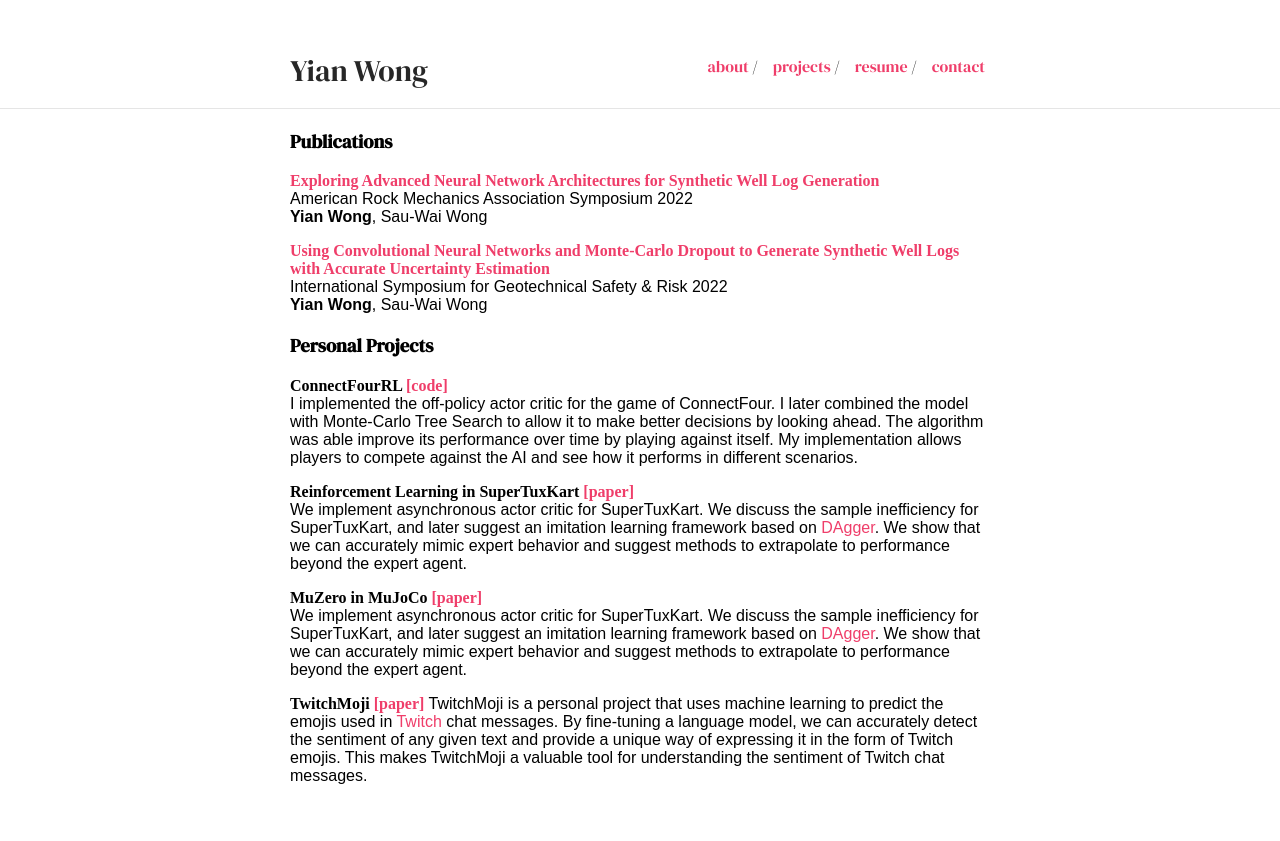
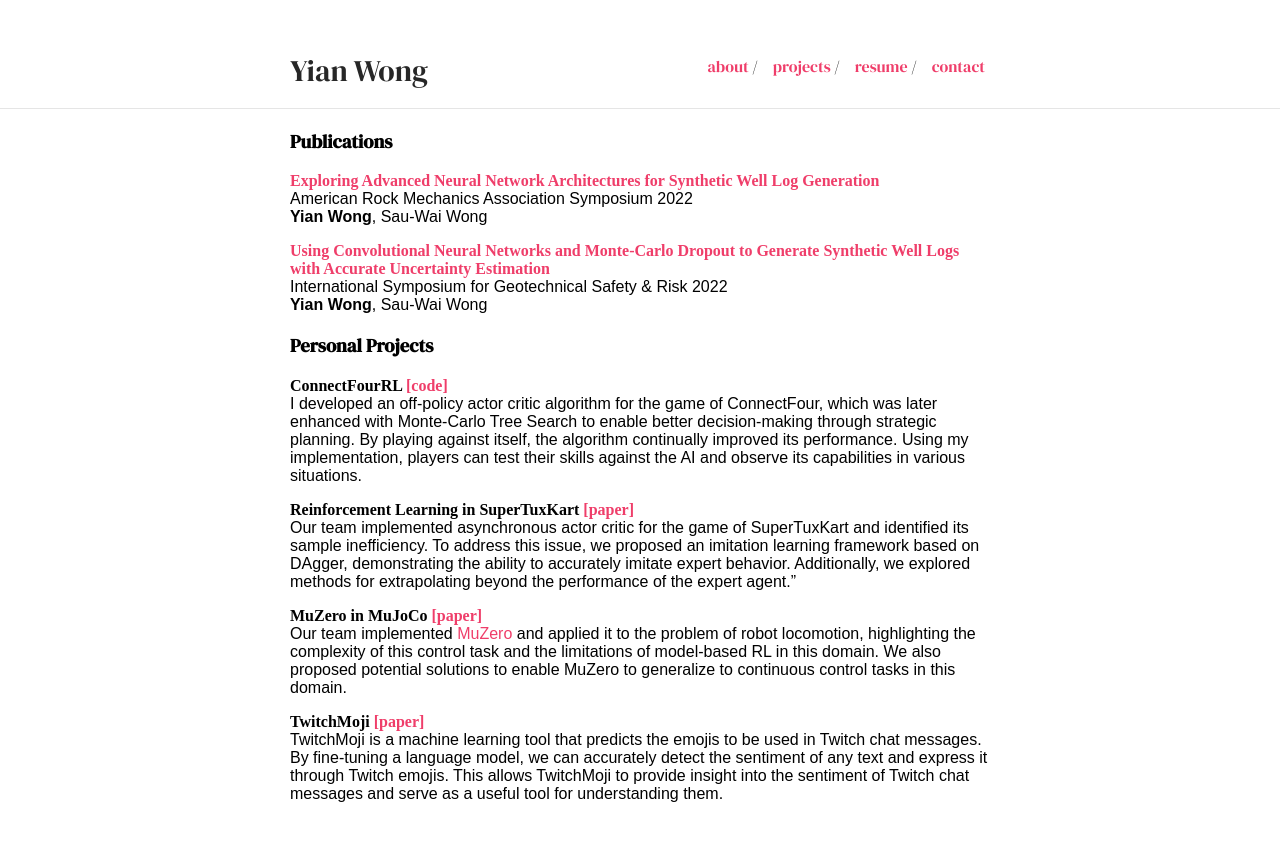
Before and after one commit to 1yian/1yian.github.io, a Jekyll site: the page built from projects.md, in a window 1280 px wide. Shown: the top 841 px of the page. Built offline with Jekyll 4.4.1, drawn with Linux system fonts in a browser that asks for light colours; some web fonts are replaced.

Commit message:
Update projects.md

```diff
--- a/projects.md
+++ b/projects.md
@@ -16,13 +16,13 @@ International Symposium for Geotechnical Safety & Risk 2022 \
 ### Personal Projects
 
 <span class='paper-title'>ConnectFourRL [[code]](https://www.github.com/1yian/ConnectFourRL)</span>\
-I implemented the off-policy actor critic for the game of ConnectFour. I later combined the model with Monte-Carlo Tree Search to allow it to make better decisions by looking ahead. The algorithm was able improve its performance over time by playing against itself. My implementation allows players to compete against the AI and see how it performs in different scenarios.
+I developed an off-policy actor critic algorithm for the game of ConnectFour, which was later enhanced with Monte-Carlo Tree Search to enable better decision-making through strategic planning. By playing against itself, the algorithm continually improved its performance. Using my implementation, players can test their skills against the AI and observe its capabilities in various situations.
 
 <span class='paper-title'>Reinforcement Learning in SuperTuxKart [[paper]](/files/supertuxkart.pdf)</span>\
-We implement asynchronous actor critic for SuperTuxKart. We discuss the sample inefficiency for SuperTuxKart, and later suggest an imitation learning framework based on [DAgger](https://www.ri.cmu.edu/pub_files/2011/4/Ross-AISTATS11-NoRegret.pdf). We show that we can accurately mimic expert behavior and suggest methods to extrapolate to performance beyond the expert agent.
+Our team implemented asynchronous actor critic for the game of SuperTuxKart and identified its sample inefficiency. To address this issue, we proposed an imitation learning framework based on DAgger, demonstrating the ability to accurately imitate expert behavior. Additionally, we explored methods for extrapolating beyond the performance of the expert agent."
 
 <span class='paper-title'>MuZero in MuJoCo [[paper]](/files/muzero_mujoco.pdf)</span>\
-We implement asynchronous actor critic for SuperTuxKart. We discuss the sample inefficiency for SuperTuxKart, and later suggest an imitation learning framework based on [DAgger](https://www.ri.cmu.edu/pub_files/2011/4/Ross-AISTATS11-NoRegret.pdf). We show that we can accurately mimic expert behavior and suggest methods to extrapolate to performance beyond the expert agent.
+Our team implemented [MuZero](https://arxiv.org/pdf/1911.08265.pdf) and applied it to the problem of robot locomotion, highlighting the complexity of this control task and the limitations of model-based RL in this domain. We also proposed potential solutions to enable MuZero to generalize to continuous control tasks in this domain.
 
-<span class='paper-title'>TwitchMoji [[paper]](/files/twitchmoji.pdf)</span>
-TwitchMoji is a personal project that uses machine learning to predict the emojis used in [Twitch](https://en.wikipedia.org/wiki/Twitch_(service)) chat messages. By fine-tuning a language model, we can accurately detect the sentiment of any given text and provide a unique way of expressing it in the form of Twitch emojis. This makes TwitchMoji a valuable tool for understanding the sentiment of Twitch chat messages.
+<span class='paper-title'>TwitchMoji [[paper]](/files/twitchmoji.pdf)</span>\
+TwitchMoji is a machine learning tool that predicts the emojis to be used in Twitch chat messages. By fine-tuning a language model, we can accurately detect the sentiment of any text and express it through Twitch emojis. This allows TwitchMoji to provide insight into the sentiment of Twitch chat messages and serve as a useful tool for understanding them.
```
